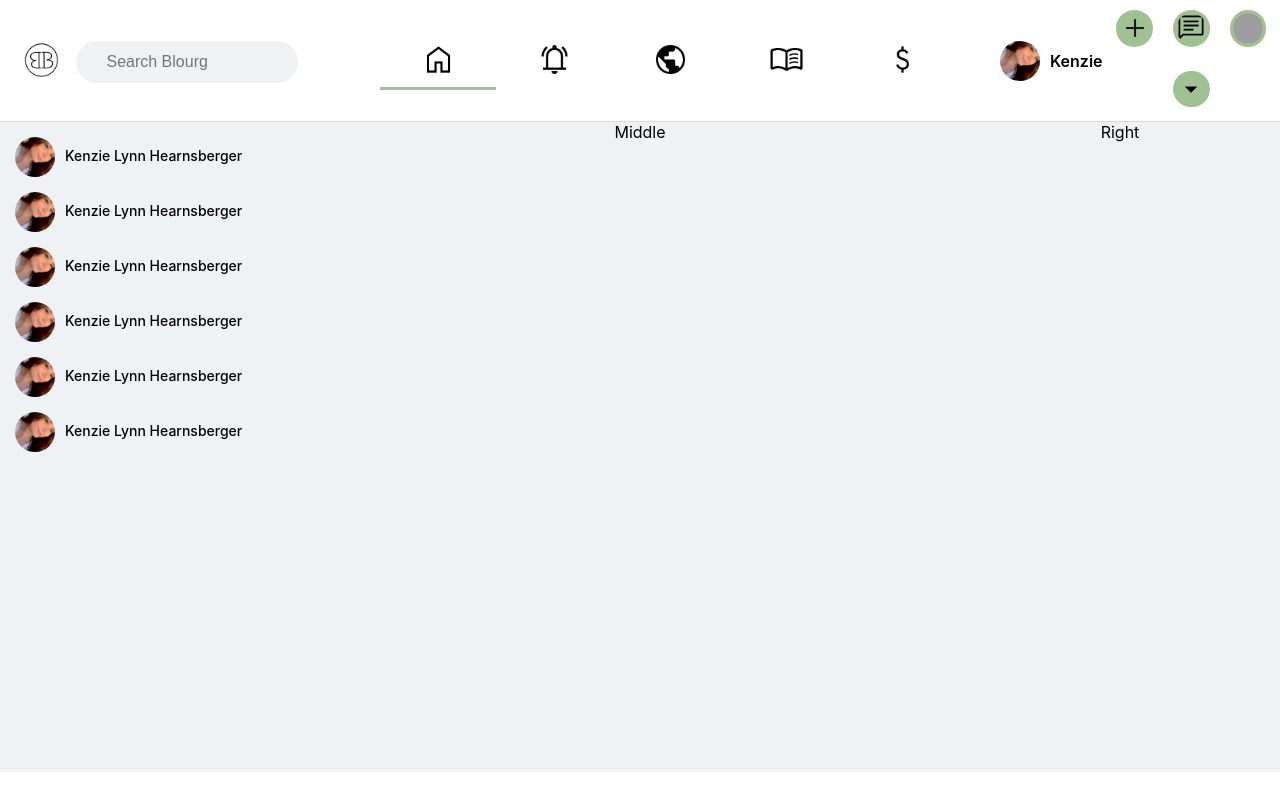
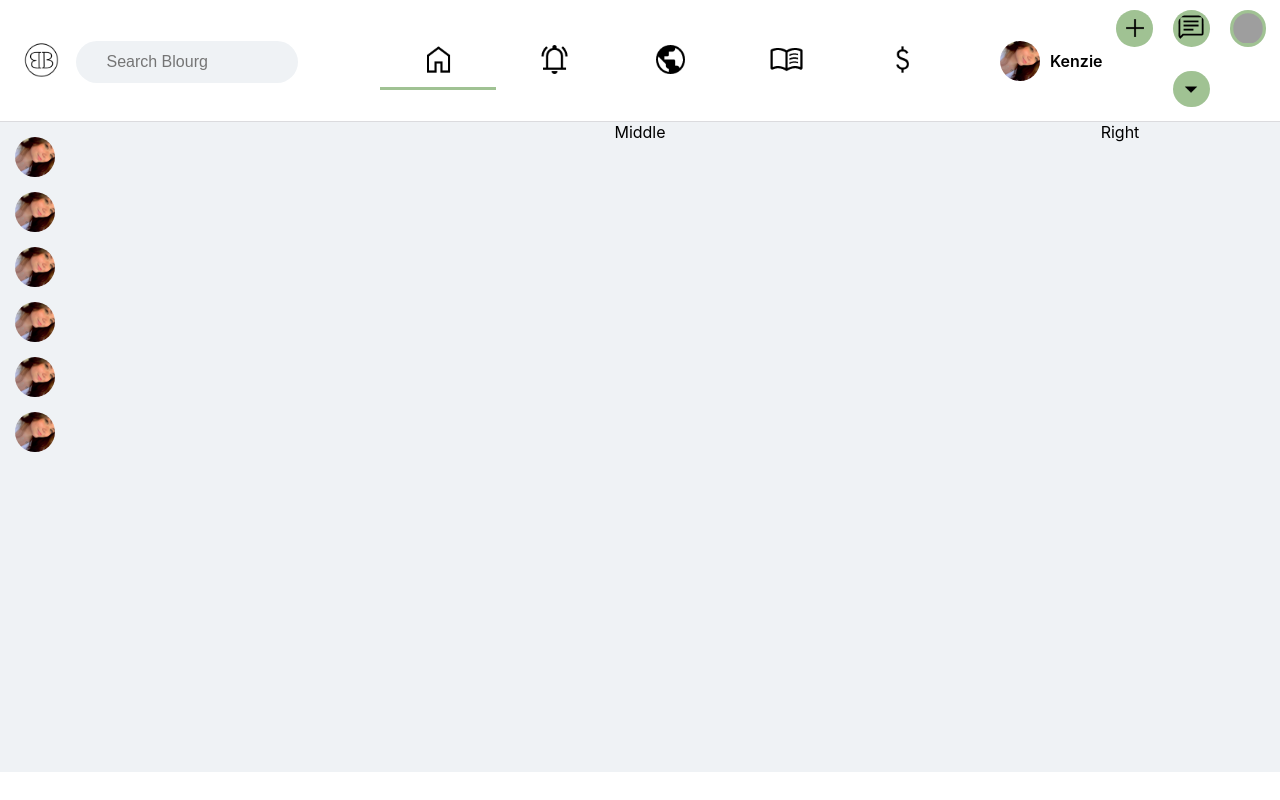
Before and after one commit to McKenzieLynn/Blourg, a React (Create React App) app: page / in a window 1280 px wide. Built offline with nearby package versions, Linux system fonts and the light colour scheme; grey boxes are pictures that could not be loaded.

Commit message:
Commiting

```diff
--- a/src/Components/MainPage/ImageLayout.js
+++ b/src/Components/MainPage/ImageLayout.js
@@ -15,7 +15,7 @@ class ImageLayout extends Component {
                     <Avatar classname="imagelayout__img" src={PFP} alt="PFP" />
                 </div>
                 <div className="imagelayout__text">      {/* Text section */}
-                    Kenzie Lynn Hearnsberger
+                    {this.props.text}
                 </div>
             </div>
         );
--- a/src/Components/MainPage/LeftSidePanel/LeftSide.js
+++ b/src/Components/MainPage/LeftSidePanel/LeftSide.js
@@ -10,7 +10,7 @@ class LeftSide extends Component {
   render() {
     return (
       <div>
-          <ImageLayout />
+          <ImageLayout image="" text=""/>
           <ImageLayout />
           <ImageLayout />
           <ImageLayout />
```
